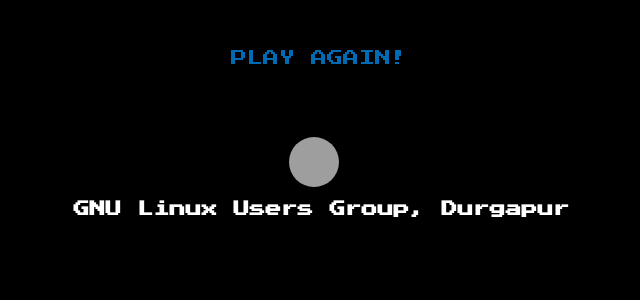
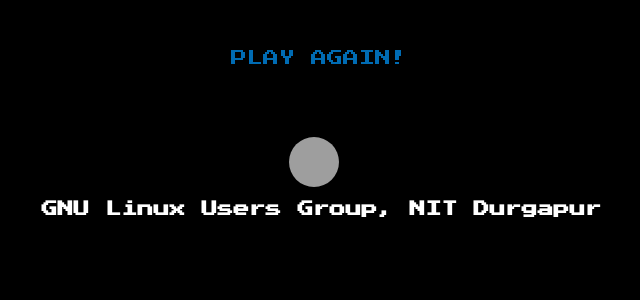
Before and after one commit to harshith331/mindersnatch, a Django app: template templates/dead.html in a window 1280 px wide. Shown: the part 293-593 px from the top of the page, without its empty margins (326-966 px from the left). Run offline with Django 3.2, Linux system fonts and the light colour scheme; the template is opened without the code that fills it, so the values that code supplies are empty; some libraries are stand-ins or nearby versions; grey boxes are pictures that could not be loaded.

Commit message:
Fixed bug

```diff
--- a/msntch/settings.py
+++ b/msntch/settings.py
@@ -27,7 +27,7 @@ SECRET_KEY = config('SECRET_KEY')
 # SECURITY WARNING: don't run with debug turned on in production!
 
 ##For facebook oauth cancel authentication error just put debug to false. It solves the problem
-DEBUG = config('DEBUG',cast=bool,default=False)
+DEBUG = config('DEBUG', cast=bool)
 
 ALLOWED_HOSTS = ['*']
 
--- a/templates/components/footer.html
+++ b/templates/components/footer.html
@@ -1,4 +1,4 @@
 <div class="footer">
 <img src="https://raw.githubusercontent.com/romitkarmakar/digitalfortress_frontend/master/src/images/glug.png" alt="">
-    <h1>GNU Linux Users Group, Durgapur</h1>
+    <h1>GNU Linux Users Group, NIT Durgapur</h1>
 </div>
```
